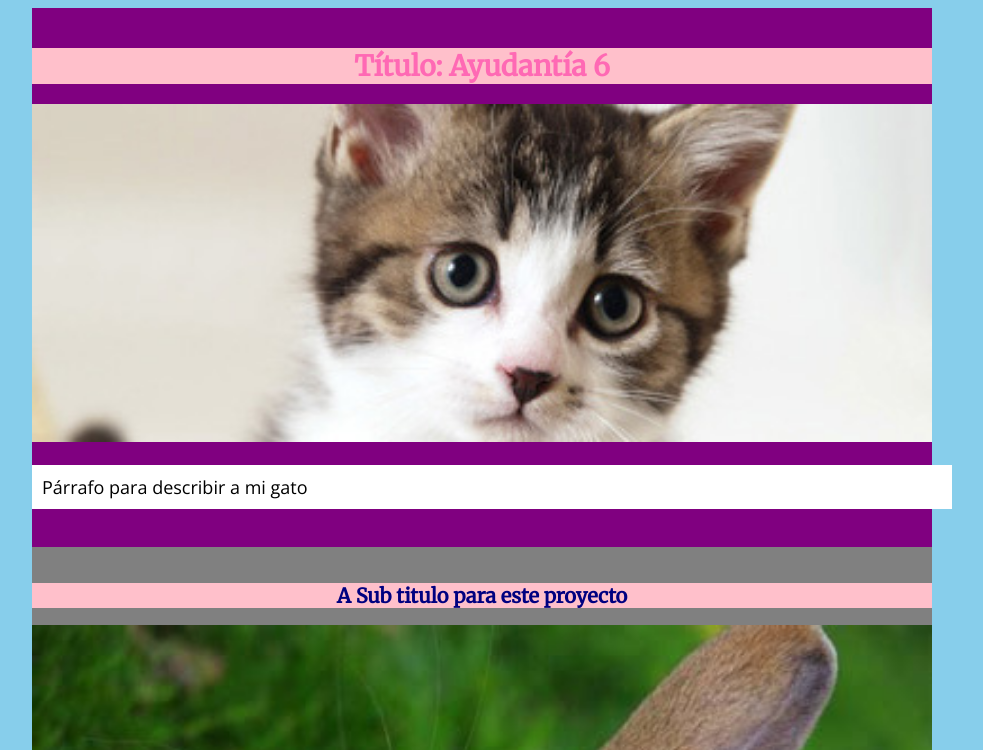
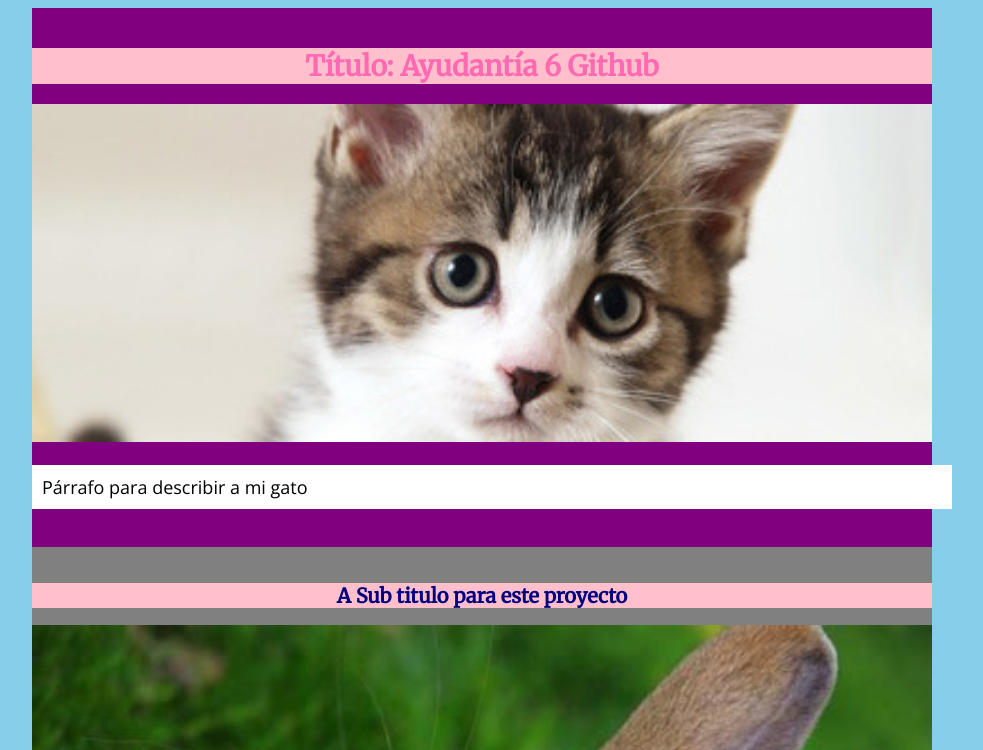
Before and after one commit to MariaLuisaVial/m02-g16, a plain HTML site: page index.html in a window 1280 px wide. Shown: the top 750 px of the page, without its empty margins (158-1141 px from the left). Drawn offline with nearby package versions, Linux system fonts and the light colour scheme.

Commit message:
cambie el titulo

```diff
--- a/index.html
+++ b/index.html
@@ -17,7 +17,7 @@
 
 
 	<div id="introduccion">
-		<h1>Título: Ayudantía 6</h1>
+		<h1>Título: Ayudantía 6 Github</h1>
 		<img src="img/imagen01.jpg">
 		<p>Párrafo para describir a mi gato</p>
 	</div>
```
